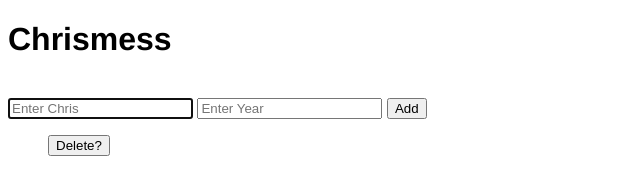
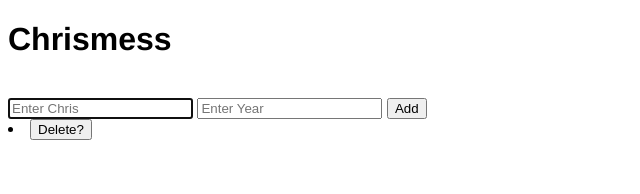
Before and after one commit to gaskinsjro/chrismess, a plain HTML site: page index.html in a window 1280 px wide. Shown: the whole page, without its empty margins (0-640 px from the left). Drawn offline with Linux system fonts and the light colour scheme.

Commit message:
adds and removes from array, however, doesn't make a list anymore

```diff
--- a/index.html
+++ b/index.html
@@ -13,12 +13,15 @@
         <br> <input type="text" name="movieName" placeholder="Enter Chris" id="input" autofocus>
         <input type= "text" name="yearTime" placeholder="Enter Year" id="yearInput">
         <button type="submit">Add</button>
+        <u1>
+            <li>
+                <span id="listStart"> </span>
+                    <button id="deletingButton">Delete?</button>
+                <span id="yearInput"></span>
+            </li>
+        </u1>
+
     </form>
-    <ul>
-            <span id="listStart"> </span>
-                <button id="deletingButton">Delete?</button>
-            <span id="yearInput"></span>
-    </ul>
     <script src="index.js"></script>
 
 </body>
--- a/index.js
+++ b/index.js
@@ -9,6 +9,8 @@ const addToListFilm = function(ev){
   const fName = ev.target
   const movieName = fName.movieName.value
   const fitem  = document.createElement('span')
+
+
 
   fitem.textContent = movieName
 
```
